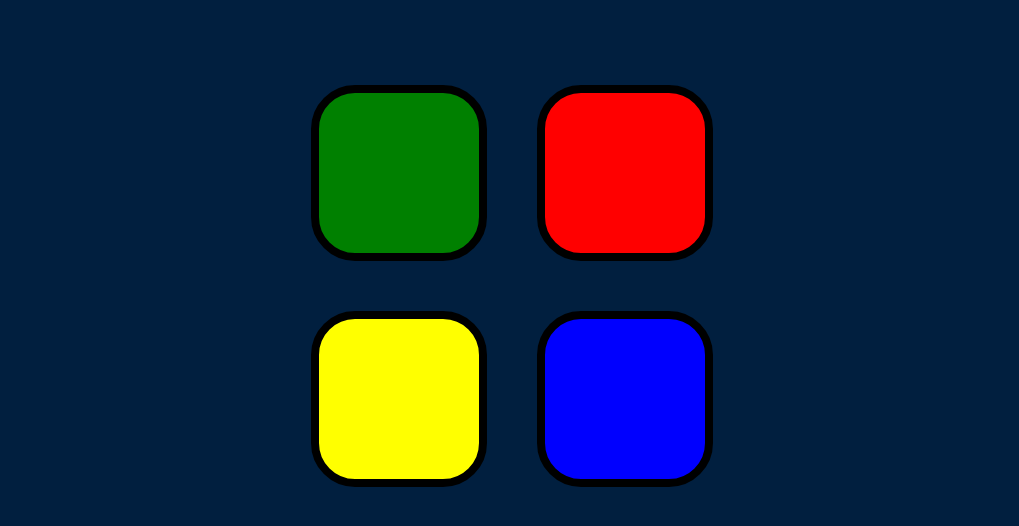
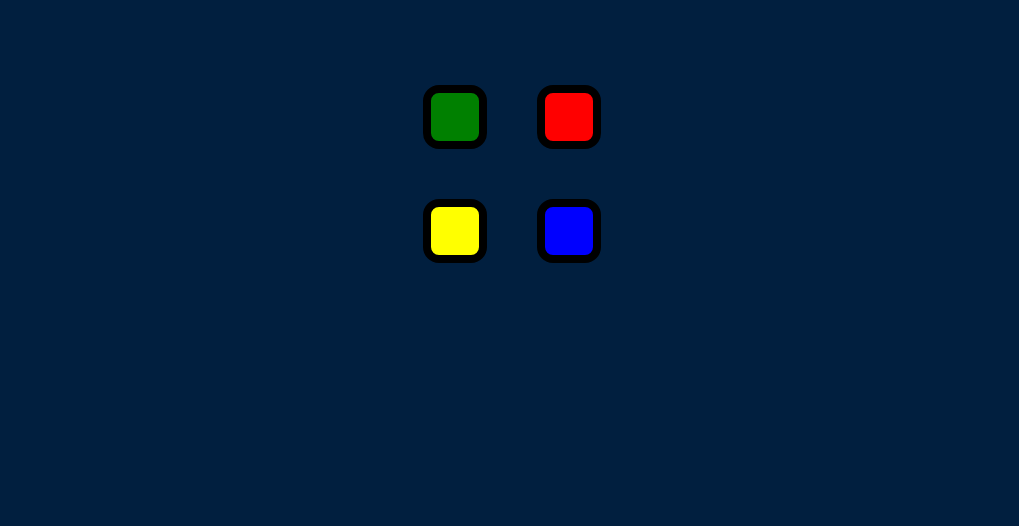
Before and after one commit to hmongdev/simon-game, a plain HTML site: page index.html in a window 1280 px wide. Shown: the part 114-640 px from the top of the page, without its empty margins (128-1147 px from the left). Drawn offline with nearby package versions, Linux system fonts and the light colour scheme.

Commit message:
resize buttons

```diff
--- a/styles.css
+++ b/styles.css
@@ -20,8 +20,8 @@ body {
 .btn {
   margin: 25px;
   display: inline-block;
-  height: 10rem;
-  width: 10rem;
+  height: 3rem;
+  width: 3rem;
   border: 0.5rem solid black;
   border-radius: 25%;
 }
```
